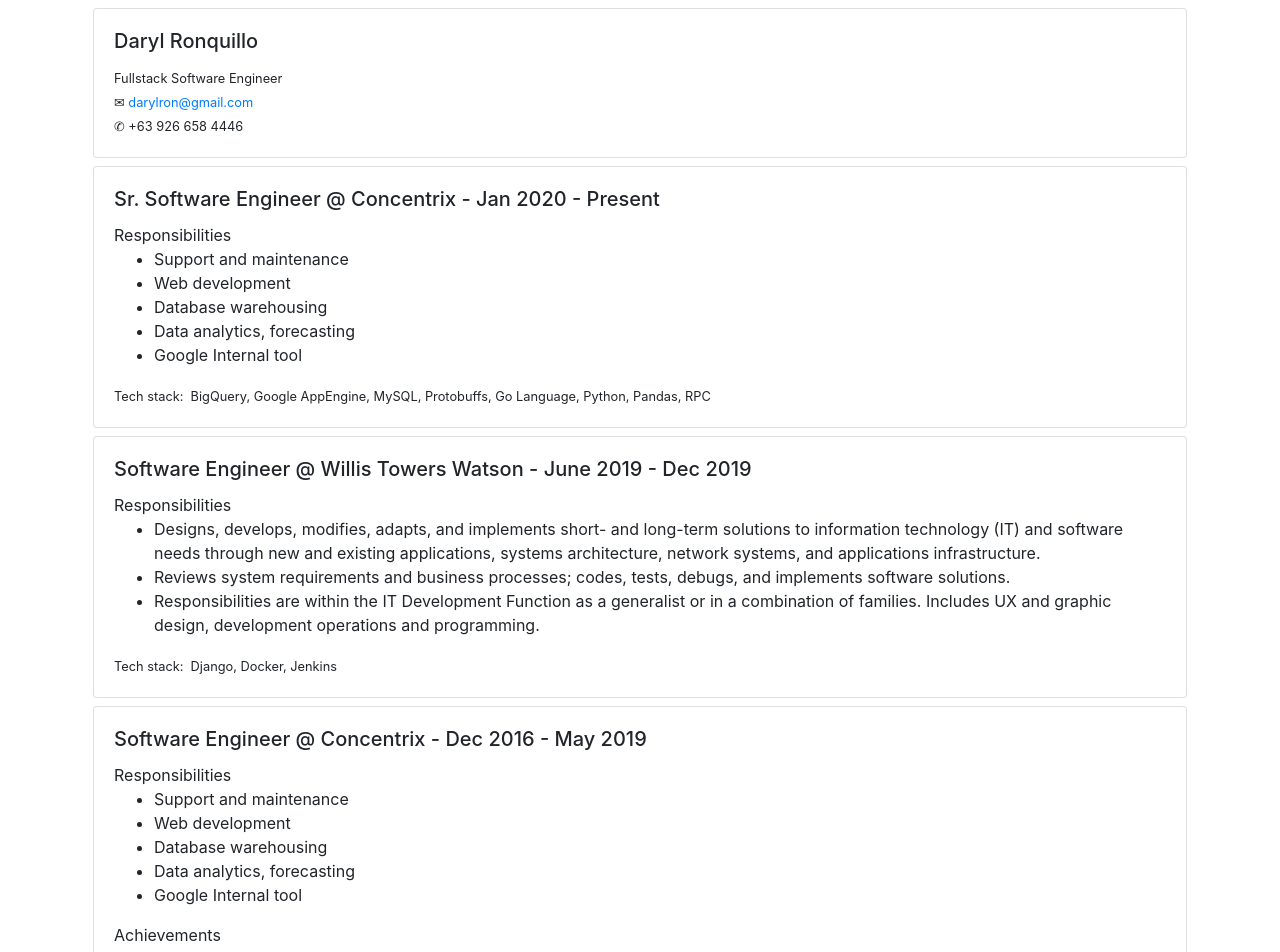
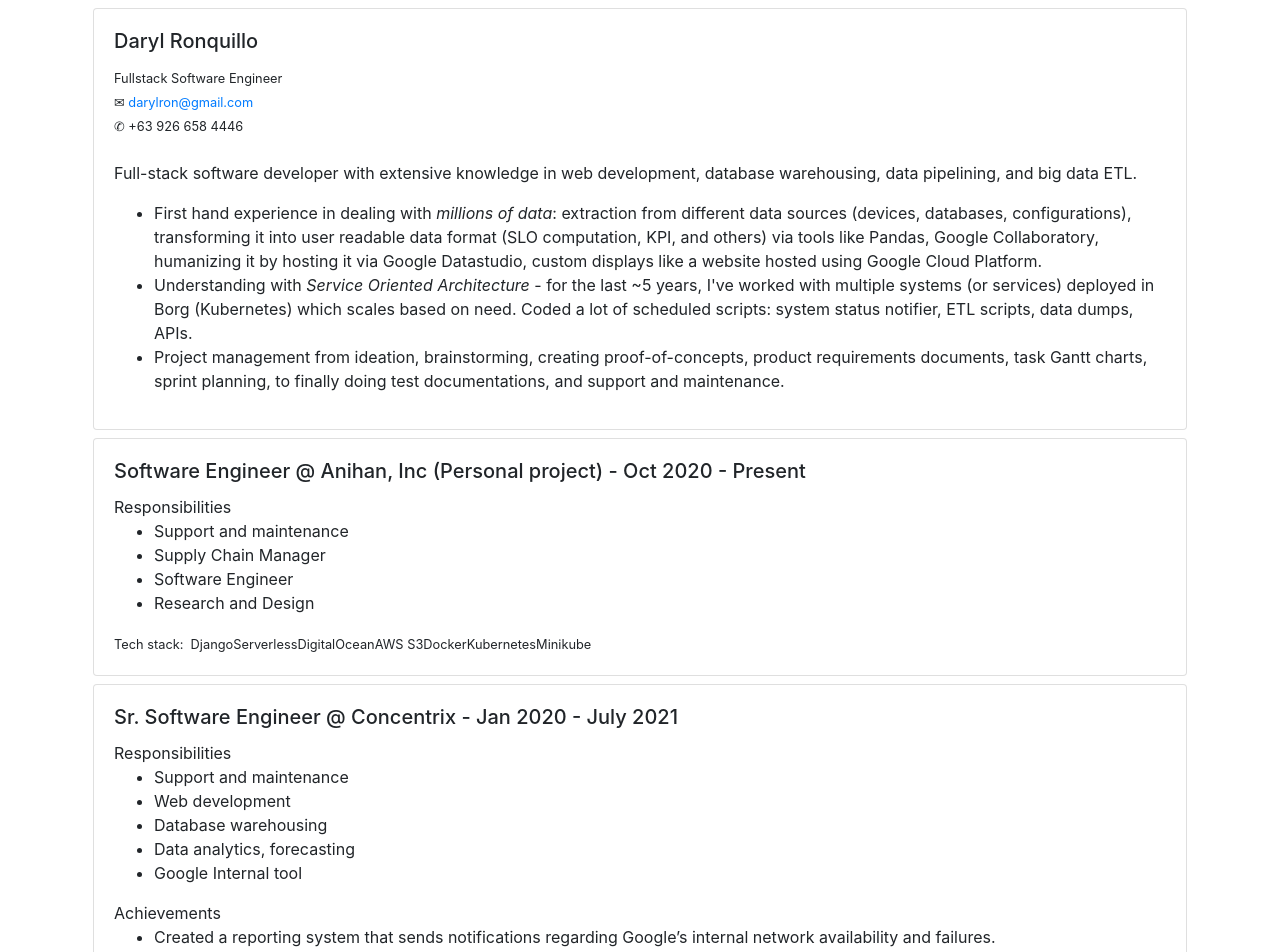
Before and after one commit to darylron/darylron.github.io, a React (Create React App) app: page / in a window 1280 px wide. Shown: the top 952 px of the page. Built offline with nearby package versions, Linux system fonts and the light colour scheme.

Commit message:
chore: updated resume.

```diff
--- a/src/cv/cv.jsx
+++ b/src/cv/cv.jsx
@@ -4,8 +4,23 @@ import Card from 'react-bootstrap/Card';
 
 const experiences = [
     {
+        company: 'Anihan, Inc (Personal project)',
+        daterange: 'Oct 2020 - Present',
+        position: 'Software Engineer',
+        responsibilities: [
+            'Support and maintenance',
+            'Supply Chain Manager',
+            'Software Engineer',
+            'Research and Design'
+
+        ],
+        achievements: [],
+        technologies: ['Django', 'Serverless', 'DigitalOcean', 'AWS S3', 'Docker', 'Kubernetes', 'Minikube']
+
+    },
+    {
         company: 'Concentrix',
-        daterange: 'Jan 2020 - Present',
+        daterange: 'Jan 2020 - July 2021',
         position: 'Sr. Software Engineer',
         responsibilities: [
             'Support and maintenance',
@@ -15,7 +30,11 @@ const experiences = [
             'Google Internal tool',
 
         ],
-        achievements: [],
+        achievements: [
+            'Created a reporting system that sends notifications regarding Google’s internal network availability and failures.',
+            'Created a system that calculates NetEng’s SLO and KPI, and network availability of the GFiber network.',
+            'Borg jobs (or Kubernetes jobs) that collates and transforms data, and exposes it to the clients.'
+        ],
         technologies: ['BigQuery, Google AppEngine, MySQL, Protobuffs, Go Language, Python, Pandas, RPC']
 
     },
@@ -132,6 +151,16 @@ function Header(props) {
                 <small>Fullstack Software Engineer</small><br />
                 <small>✉ <a href="mailto:darylron@gmail.com">darylron@gmail.com</a></small>
                 <br /><small>✆ +63 926 658 4446</small>
+                <br/>
+                <br/>
+                <p>
+                    Full-stack software developer with extensive knowledge in web development, database warehousing, data pipelining, and big data ETL.
+                </p>
+                <ul>
+                    <li>First hand experience in dealing with <i>millions of data</i>: extraction from different data sources (devices, databases, configurations), transforming it into user readable data format (SLO computation, KPI, and others) via tools like Pandas, Google Collaboratory, humanizing it by hosting it via Google Datastudio, custom displays like a website hosted using Google Cloud Platform.</li>
+                    <li>Understanding with <i>Service Oriented Architecture</i> - for the last ~5 years, I've worked with multiple systems (or services) deployed in Borg (Kubernetes) which scales based on need. Coded a lot of scheduled scripts: system status notifier, ETL scripts, data dumps, APIs.</li>
+                    <li>Project management from ideation, brainstorming, creating proof-of-concepts, product requirements documents, task Gantt charts, sprint planning, to finally doing test documentations, and support and maintenance.</li>
+                </ul>
             </Card.Text>
         </Card.Body>
     </Card >
```
Also changed, not shown: 2 other files (tests, documents, lock files or other folders).
